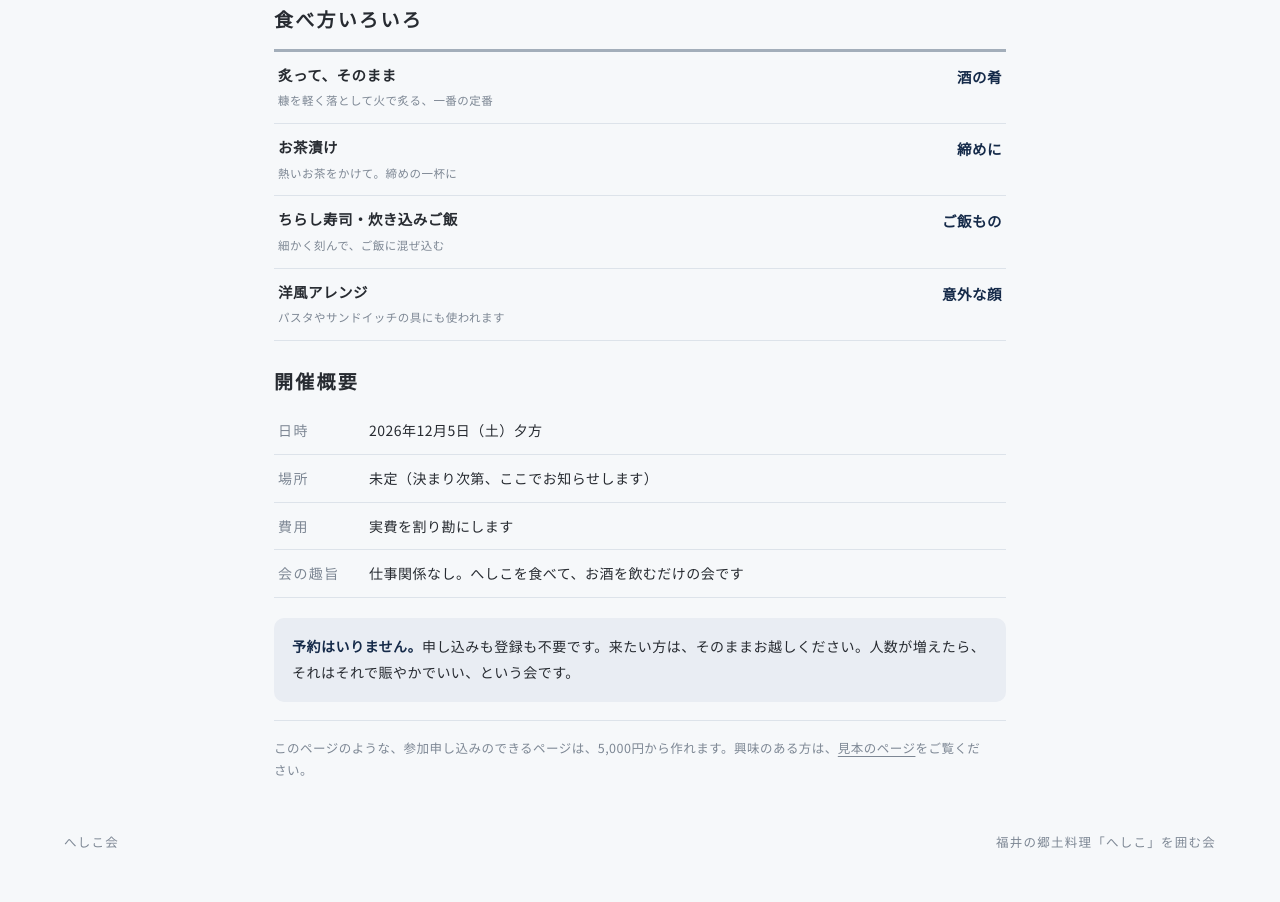
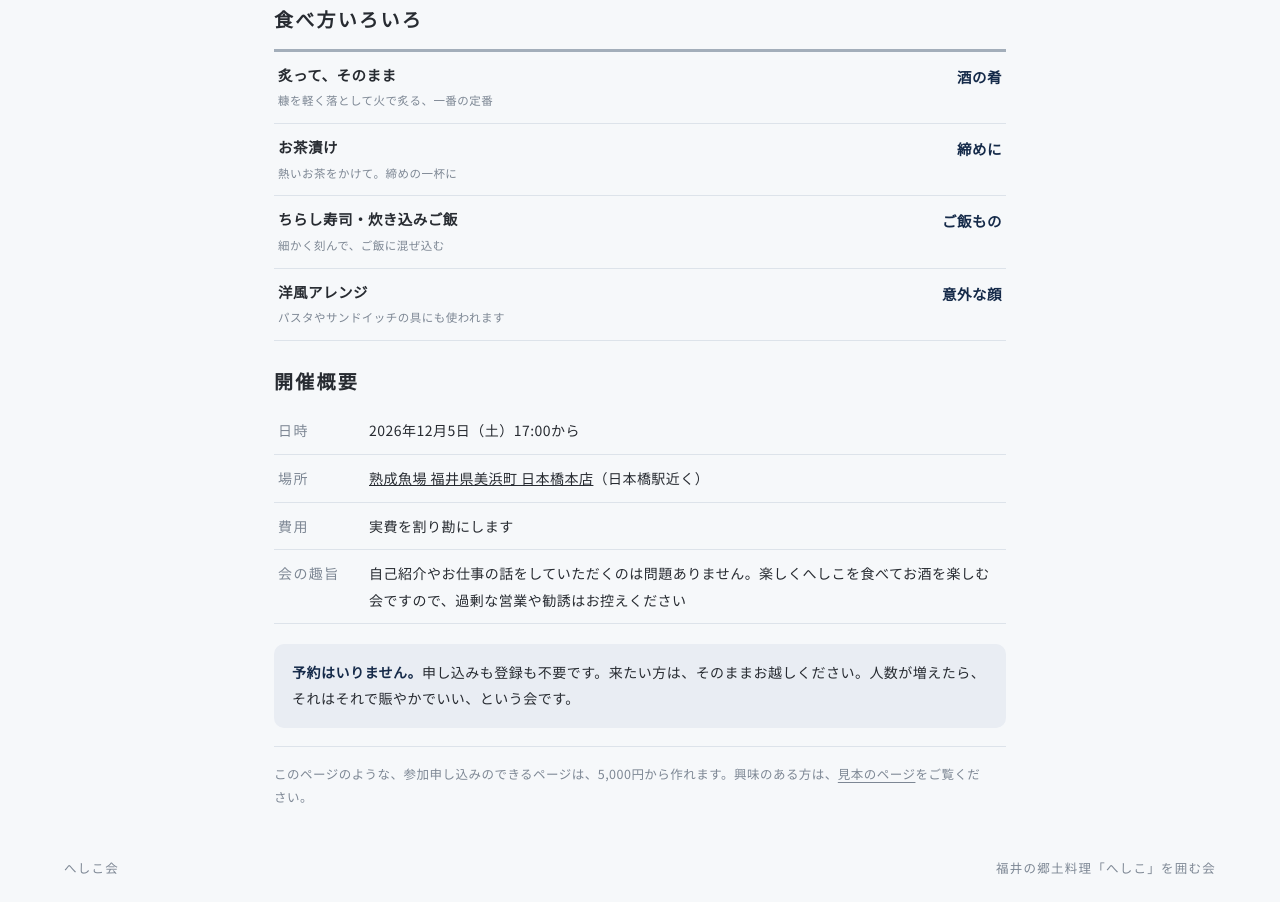
Before and after one commit to butti0108-spec/heshikokai, a plain HTML site: page index.html in a window 1280 px wide. Shown: the part 1108-2010 px from the top of the page. Before the commit the page ends 1983 px from the top, so only its background shows below. Drawn offline with Linux system fonts and the light colour scheme.

Commit message:
開催概要を更新（場所：熟成魚場 福井県美浜町 日本橋本店、日時：12月5日17:00から、会の趣旨）

```diff
--- a/index.html
+++ b/index.html
@@ -4,7 +4,7 @@
 <meta charset="UTF-8">
 <meta name="viewport" content="width=device-width, initial-scale=1.0">
 <title>へしこ会｜福井の郷土料理「へしこ」を囲む会</title>
-<meta name="description" content="福井・若狭の郷土料理「へしこ」を食べて、お酒を飲むだけの会です。第1回は2026年12月5日（土）夕方。予約はいりません。">
+<meta name="description" content="福井・若狭の郷土料理「へしこ」を食べて、お酒を飲むだけの会です。第1回は2026年12月5日（土）17:00から。予約はいりません。">
 <link rel="preconnect" href="https://fonts.googleapis.com">
 <link rel="preconnect" href="https://fonts.gstatic.com" crossorigin>
 <link href="https://fonts.googleapis.com/css2?family=Noto+Serif+JP:wght@500;600;700&family=Noto+Sans+JP:wght@400;500;700&display=swap" rel="stylesheet">
@@ -122,10 +122,10 @@ footer{padding:22px clamp(18px,5vw,64px);display:flex;justify-content:space-betw
 <section class="info">
   <h2>開催概要</h2>
   <table>
-    <tr><th>日時</th><td class="num">2026年12月5日（土）夕方</td></tr>
-    <tr><th>場所</th><td>未定（決まり次第、ここでお知らせします）</td></tr>
+    <tr><th>日時</th><td class="num">2026年12月5日（土）17:00から</td></tr>
+    <tr><th>場所</th><td><a href="https://www.funfunction.co.jp/shopinfo/mihama-nihonbashi/" target="_blank" rel="noopener">熟成魚場 福井県美浜町 日本橋本店</a>（日本橋駅近く）</td></tr>
     <tr><th>費用</th><td>実費を割り勘にします</td></tr>
-    <tr><th>会の趣旨</th><td>仕事関係なし。へしこを食べて、お酒を飲むだけの会です</td></tr>
+    <tr><th>会の趣旨</th><td>自己紹介やお仕事の話をしていただくのは問題ありません。楽しくへしこを食べてお酒を楽しむ会ですので、過剰な営業や勧誘はお控えください</td></tr>
   </table>
   <p class="note"><strong>予約はいりません。</strong>申し込みも登録も不要です。来たい方は、そのままお越しください。人数が増えたら、それはそれで賑やかでいい、という会です。</p>
 </section>
```
